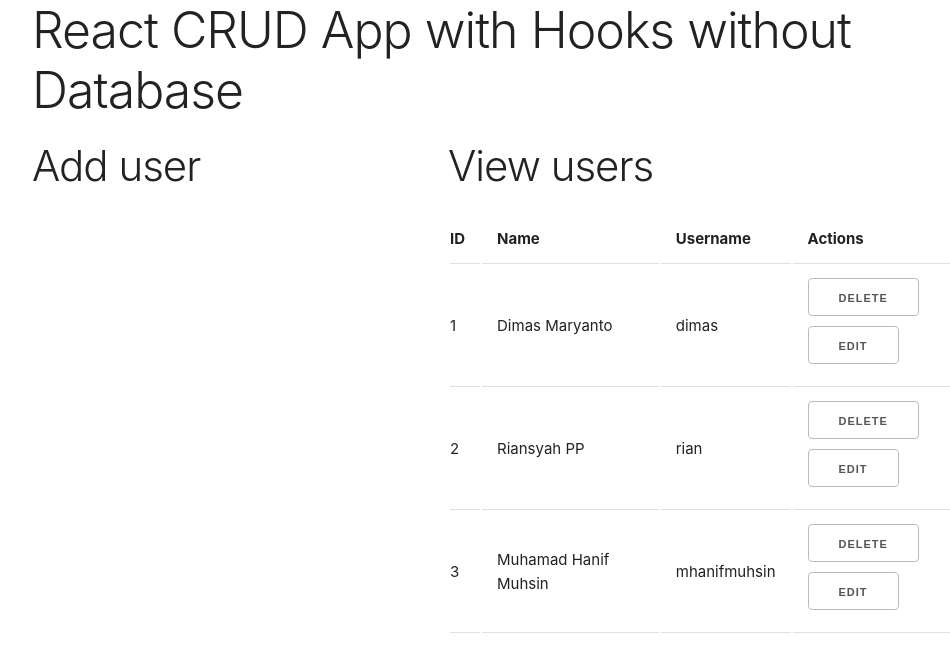
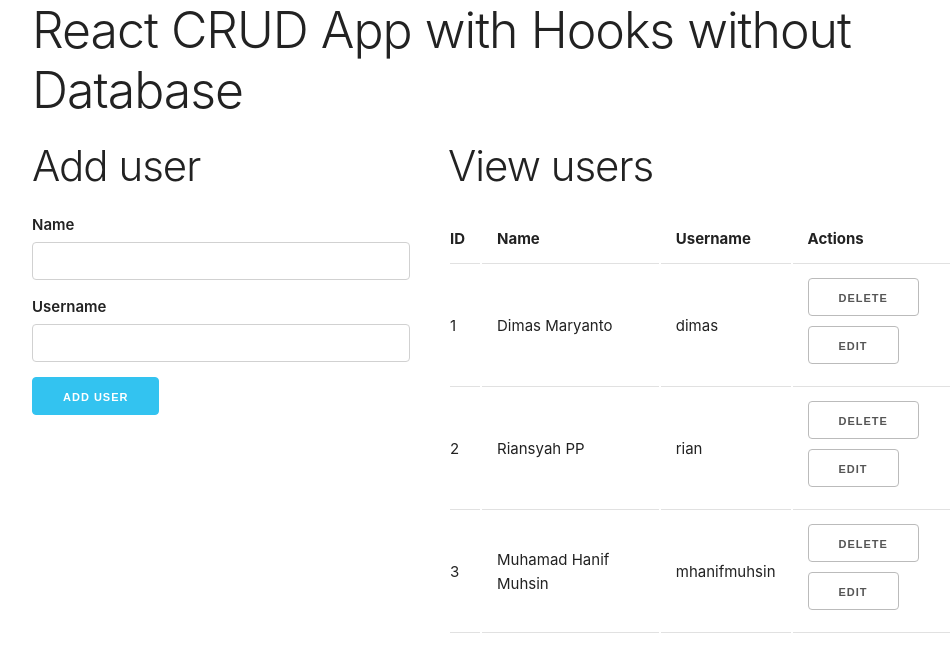
Before and after one commit to mhanifmuhsin/react-crud-hook, a React (Create React App) app: page / in a window 1280 px wide. Shown: the top 672 px of the page, without its empty margins (128-1078 px from the left). Built offline with nearby package versions, Linux system fonts and the light colour scheme.

Commit message:
add function CRUD

```diff
--- /dev/null
+++ b/src/AddUserForm.js
@@ -0,0 +1,28 @@
+import React, { useState } from 'react';
+
+const AddUserFrom = (props) => {
+    const initUser = { id: null, name: '', username: '' };
+    const [user, setUser] = useState(initUser);
+
+    const handleChange = e => {
+        const { name, value } = e.target;
+        setUser({ ...user, [name]: value });
+    }
+    const handleSubmit = e => {
+        e.preventDefault();
+        if (user.name && user.username) {
+            handleChange(e, props.addUser(user));
+        }
+    }
+    return (
+        <form>
+            <label>Name</label>
+            <input className="u-full-width" type="text" name="name" value={user.name} onChange={handleChange} />
+            <label>Username</label>
+            <input className="u-full-width" type="text" name="username" value={user.username} onChange={handleChange}/>
+            <button className="button-primary" type="submit" onClick={handleSubmit}>Add user</button>
+        </form>
+    )
+}
+
+export default AddUserFrom;
--- a/src/App.js
+++ b/src/App.js
@@ -1,26 +1,73 @@
-import React,{useState} from 'react';
+import React, { useState } from 'react';
+import AddUserForm from './AddUserForm';
+import EditUserForm from './EditUserForm';
 import './App.css';
 import userList from './data';
 import UserTable from './UserTable';
 
 function App() {
   //state, data default diambil dari data.js
-  const [users, setUser] = useState(userList);
+  const [users, setUsers] = useState(userList);
+
+  const addUser = user => {
+    user.id = users.length + 1;
+    setUsers([...users, user]);
+  };
+
+  // delete user
+  const deleteUser = (id) => setUsers(users.filter(user => user.id !== id));
+
+  // edit user
+  const [editing, setEditing] = useState(false);
+
+  const initialUser = { id: null, name: "", username: "" };
+
+  const [currentUser, setCurrentUser] = useState(initialUser);
+
+  const editUser = (id, user) => {
+    setEditing(true);
+    setCurrentUser(user);
+  };
+
+  const updateUser = (newUser) => {
+    setUsers(
+      users.map((user) => (user.id === currentUser.id ? newUser : user))
+    );
+    setCurrentUser(initialUser);
+    setEditing(false);
+  };
+
   return (
     <div className="container">
       <h1>React CRUD App with Hooks without Database</h1>
       <div className="row">
         <div className="five columns">
+          {editing ? (
+            <div>
+              <h2>Edit user</h2>
+              <EditUserForm
+                currentUser={currentUser}
+                setEditing={setEditing}
+                updateUser={updateUser}
+              />
+            </div>
+          ) : (
+            <div>
               <h2>Add user</h2>
+              <AddUserForm addUser={addUser} />
+            </div>
+          )}
         </div>
         <div className="seven columns">
           <h2>View users</h2>
-              <UserTable users={users} />
+          <UserTable users={users} deleteUser={deleteUser} editUser={editUser} />
         </div>
 
       </div>
     </div>
+
+
   );
-}
+};
 
 export default App;
--- /dev/null
+++ b/src/EditUserForm.js
@@ -0,0 +1,32 @@
+import React, {useState, useEffect} from 'react';
+
+const EditUserForm = (props) => {
+
+    useEffect(() => {
+        setUser(props.currentUser)
+    }, [props])
+
+    const [user, setUser] = useState(props.currentUser);
+
+    const handleChange = e => {
+        const {name, value} = e.target;
+        setUser({...user, [name]: value});
+    }
+
+    const handleSubmit = e => {
+        e.preventDefault();
+        if (user.name && user.username) props.updateUser(user);
+    }
+    return (
+        <form>
+            <label>Name</label>
+            <input className="u-full-width" type="text" value={user.name} name="name" onChange={handleChange} />
+            <label>Username</label>
+            <input className="u-full-width" type="text" value={user.username} name="username" onChange={handleChange} />
+            <button className="button-primary" type="submit" onClick={handleSubmit} >Edit user</button>
+            <button type="submit" onClick={() => props.setEditing(false)} >Cancel</button>
+        </form>
+    )
+}
+
+export default EditUserForm;
--- a/src/UserTable.js
+++ b/src/UserTable.js
@@ -13,20 +13,19 @@ const UserTable = (props) => {
             </thead>
 
             <tbody>
-                {/* cek data terlebih dahulu */}
                 {props.users.length > 0 ? (
                     // jika ada lakukan ini
                     props.users.map(user => {
                         // destruktur
                         const { id, name, username } = user;
                         return (
-                            <tr>
+                            <tr key={id}>
                                 <td>{id}</td>
                                 <td>{name}</td>
                                 <td>{username}</td>
                                 <td>
-                                    <button>Delete</button>
-                                    <button>Edit</button>
+                                    <button onClick={() => props.deleteUser(id)}>Delete</button>
+                                    <button onClick={() => props.editUser(id,user)}>Edit</button>
                                 </td>
                             </tr>
                         )
```
Lines whose indentation alone changed are shown as unchanged.
